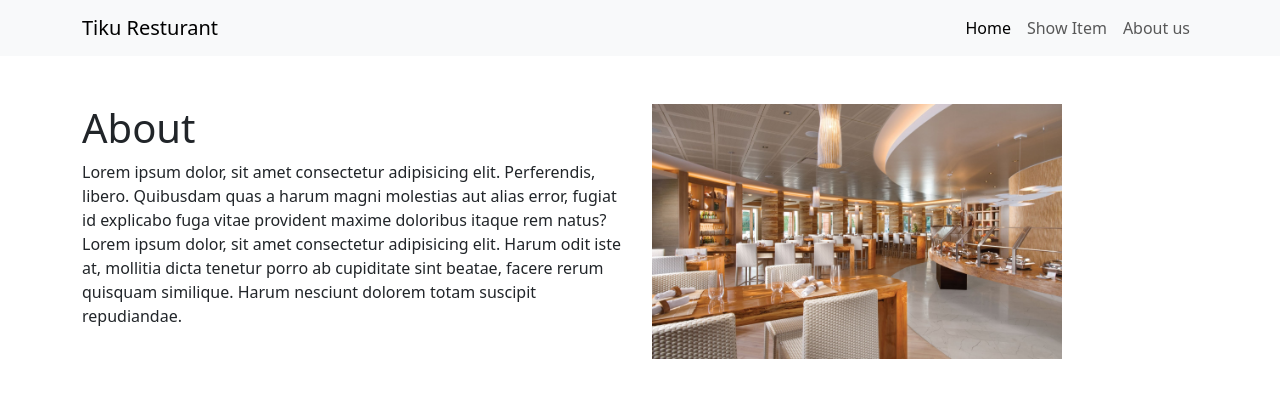
After one commit to mallick-portfolio/phitron-django-assignment-1, a Django app: page /about-us/ in a window 1280 px wide. The commit adds this page. Shown: the top 406 px of the page. Run offline with Django 4.2, Linux system fonts and the light colour scheme.

Commit message:
added about us page

```diff
--- /dev/null
+++ b/about_us/templates/about.html
@@ -0,0 +1,22 @@
+{% extends "base.html" %} {% load static %}
+
+{% block title %}About us{% endblock title %} {% block content %}
+
+<div class="container py-5">
+  <div class="row">
+    <div class="col-md-6">
+      <h1>About</h1>
+      Lorem ipsum dolor, sit amet consectetur adipisicing elit. Perferendis,
+      libero. Quibusdam quas a harum magni molestias aut alias error, fugiat id
+      explicabo fuga vitae provident maxime doloribus itaque rem natus? Lorem
+      ipsum dolor, sit amet consectetur adipisicing elit. Harum odit iste at,
+      mollitia dicta tenetur porro ab cupiditate sint beatae, facere rerum
+      quisquam similique. Harum nesciunt dolorem totam suscipit repudiandae.
+    </div>
+    <div class="col-md-6">
+      <img class="w-75" src="{% static "hom.jpg" %}" alt="">
+    </div>
+  </div>
+</div>
+
+{% endblock content %}
--- a/about_us/urls.py
+++ b/about_us/urls.py
@@ -1,5 +1,5 @@
 from django.urls import path
-
+from .views import about
 urlpatterns = [
-    # path('admin/', admin.site.urls),
+    path('', about, name="about-us"),
 ]
--- a/about_us/views.py
+++ b/about_us/views.py
@@ -1,3 +1,5 @@
 from django.shortcuts import render
 
 # Create your views here.
+def about(request):
+  return render(request, "about.html")
--- a/templates/base.html
+++ b/templates/base.html
@@ -37,7 +37,7 @@
               <a class="nav-link" href="{% url 'show-item' %}">Show Item</a>
             </li>
             <li class="nav-item">
-              <a class="nav-link" href="#">About us</a>
+              <a class="nav-link" href="{% url "about-us" %}">About us</a>
             </li>
           </ul>
         </div>
```
